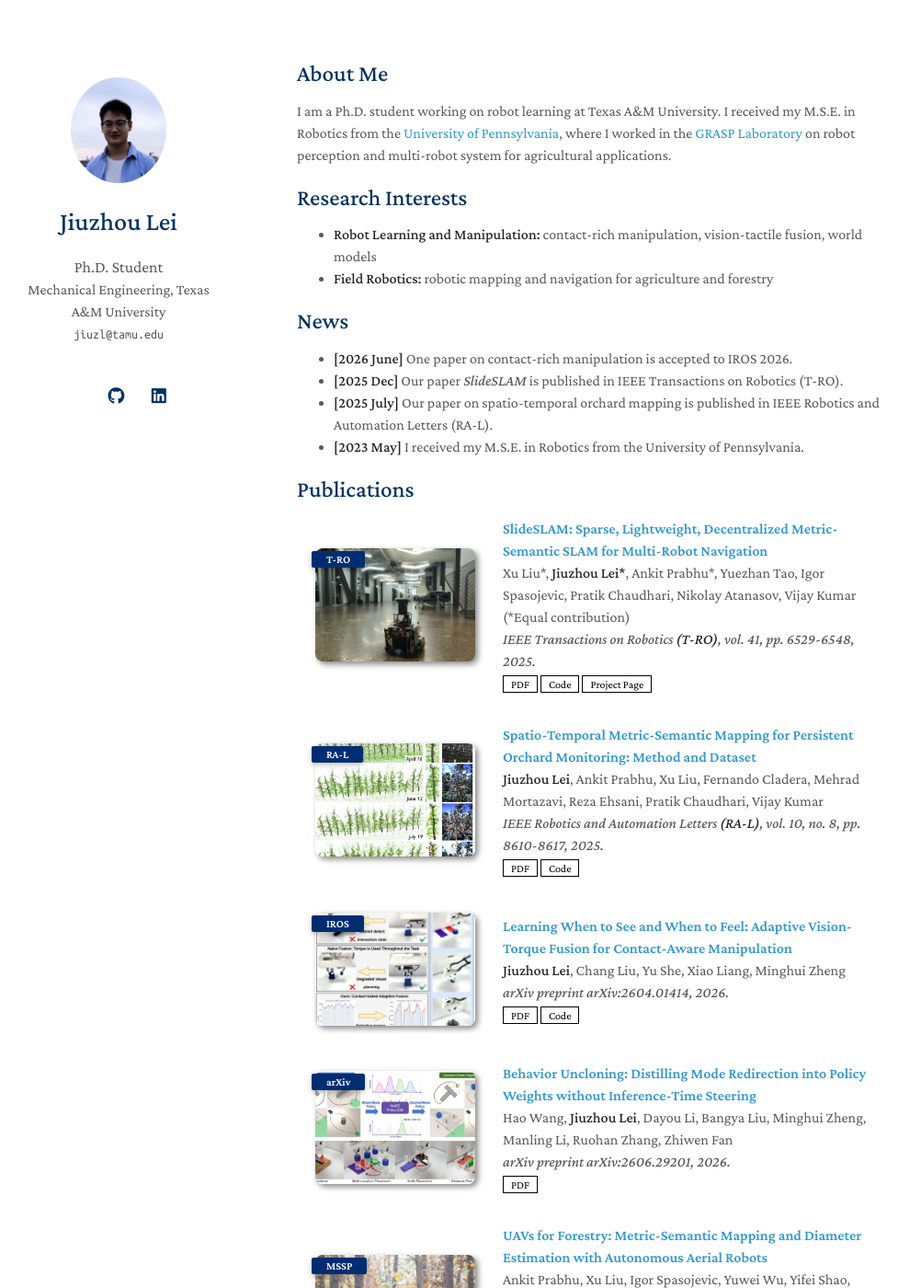
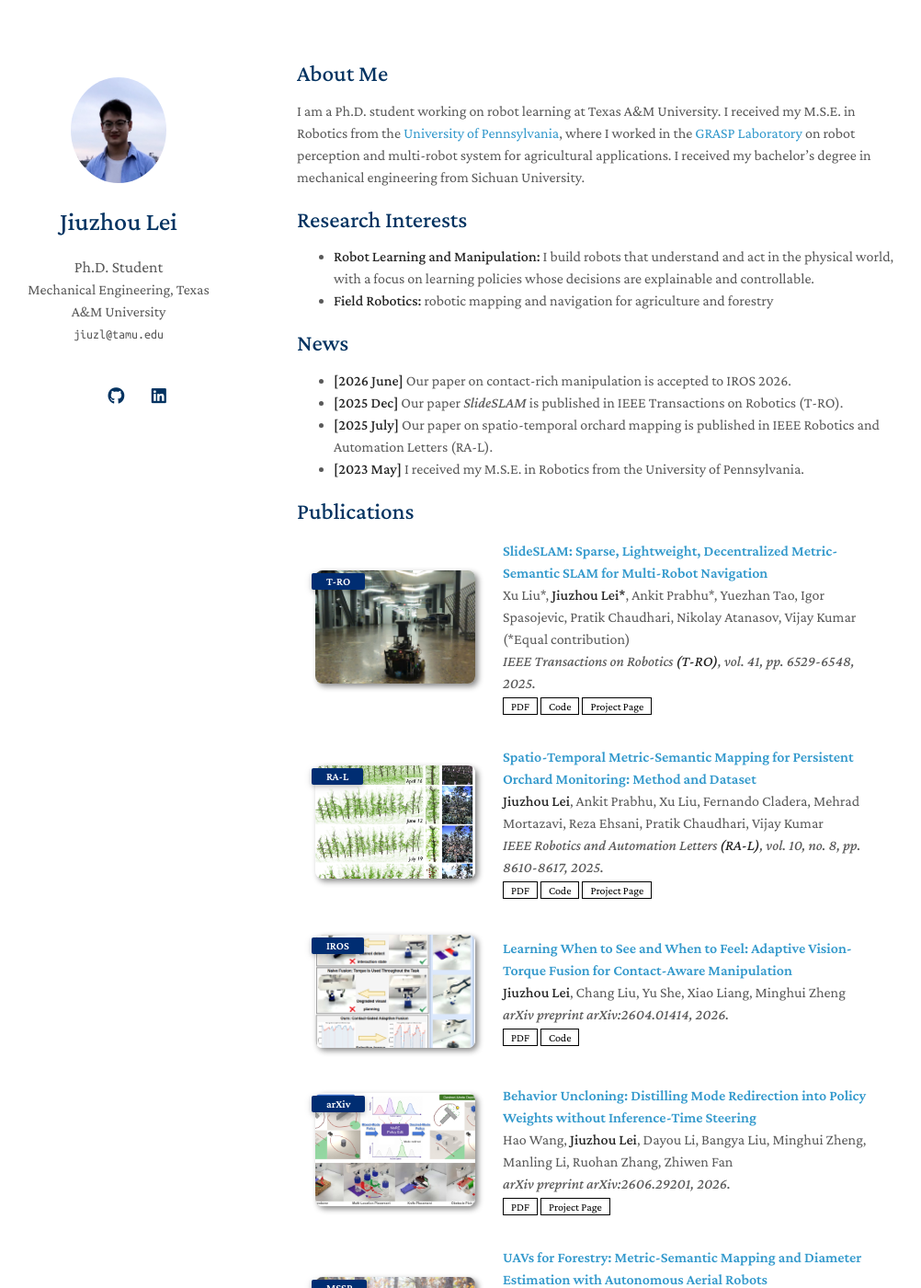
Before and after one commit to RollingOat/RollingOat.github.io, a Jekyll site: the page built from index.md, in a window 1280 px wide and 1400 px high. Shown: the whole window at 92% size, without its empty margins (147-1149 px from the left). Built offline with Jekyll 4.4.1, drawn with Linux system fonts in a browser that asks for light colours; a style sheet for code colours, icons or effects is not loaded; our own code applies the rules of GitHub Pages for plain Markdown files.

Commit message:
update index.md

```diff
--- a/_data/publications.yml
+++ b/_data/publications.yml
@@ -18,6 +18,7 @@ main:
     image: /assets/img/orchard-mapping.png
     pdf: https://arxiv.org/abs/2409.19786
     code: https://github.com/RollingOat/4d-orchard-mapping-dataset
+    page: https://rollingoat.github.io/4d_orchard_mapping_website/overview/
 
   - title: "Learning When to See and When to Feel: Adaptive Vision-Torque Fusion for Contact-Aware Manipulation"
     authors: <strong>Jiuzhou Lei</strong>, Chang Liu, Yu She, Xiao Liang, Minghui Zheng
@@ -33,6 +34,7 @@ main:
     conference: arXiv preprint arXiv:2606.29201, 2026.
     image: /assets/img/behavior-uncloning.png
     pdf: https://arxiv.org/abs/2606.29201
+    page: https://behavior-uncloning.github.io/
 
   - title: "UAVs for Forestry: Metric-Semantic Mapping and Diameter Estimation with Autonomous Aerial Robots"
     authors: Ankit Prabhu, Xu Liu, Igor Spasojevic, Yuwei Wu, Yifei Shao, Dexter Ong, <strong>Jiuzhou Lei</strong>, Patrick Corey Green, Pratik Chaudhari, Vijay Kumar
@@ -47,6 +49,7 @@ main:
     conference: arXiv preprint arXiv:2603.13528, 2026.
     image: /assets/img/manipulation-recovery.png
     pdf: https://arxiv.org/abs/2603.13528
+    page: https://dream2fix.github.io/
 
   # - title: "Imagining the Sense of Touch: Touch-Informed Manipulation via Imagined Tactile Representations"
   #   authors: Zhiyuan Zhang, Adeesh Desai, Jyun-Chi Hu, Yosuke Saka, Quan Khanh Luu, <strong>Jiuzhou Lei</strong>, Davood Soleymanzadeh, Bihao Zhang, Minghui Zheng, Yu She
--- a/index.md
+++ b/index.md
@@ -7,17 +7,17 @@ layout: homepage
 <!-- TODO: fill in your current position, lab, and advisor in the sentence below. -->
 I am a Ph.D. student working on robot learning at Texas A&M University. I received my M.S.E. in
 Robotics from the [University of Pennsylvania](https://www.grasp.upenn.edu/), where I worked
-in the [GRASP Laboratory](https://www.grasp.upenn.edu/) on robot perception and multi-robot system for agricultural applications.
+in the [GRASP Laboratory](https://www.grasp.upenn.edu/) on robot perception and multi-robot system for agricultural applications. I received my bachelor's degree in mechanical engineering from Sichuan University.
 
 ## Research Interests
 
-- **Robot Learning and Manipulation:** contact-rich manipulation, vision-tactile fusion, world models
+- **Robot Learning and Manipulation:** I build robots that understand and act in the physical world, with a focus on learning policies whose decisions are explainable and controllable.
 - **Field Robotics:** robotic mapping and navigation for agriculture and forestry
 
 ## News
 
 <!-- TODO: add exact months, and keep the most recent items at the top. -->
-- **[2026 June]** One paper on contact-rich manipulation is accepted to IROS 2026.
+- **[2026 June]** Our paper on contact-rich manipulation is accepted to IROS 2026.
 - **[2025 Dec]** Our paper *SlideSLAM* is published in IEEE Transactions on Robotics (T-RO).
 - **[2025 July]** Our paper on spatio-temporal orchard mapping is published in IEEE Robotics and Automation Letters (RA-L).
 - **[2023 May]** I received my M.S.E. in Robotics from the University of Pennsylvania.
```
